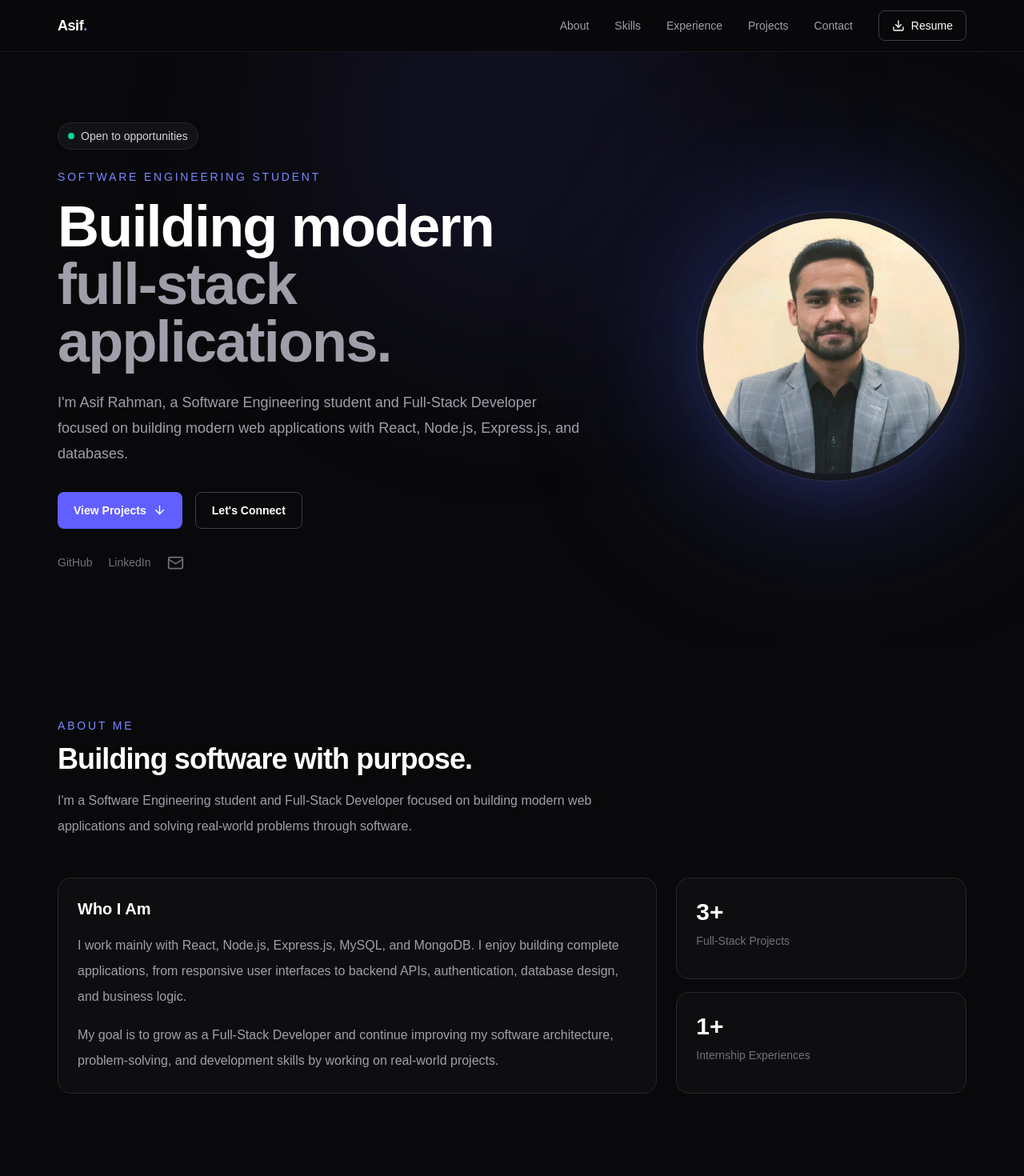
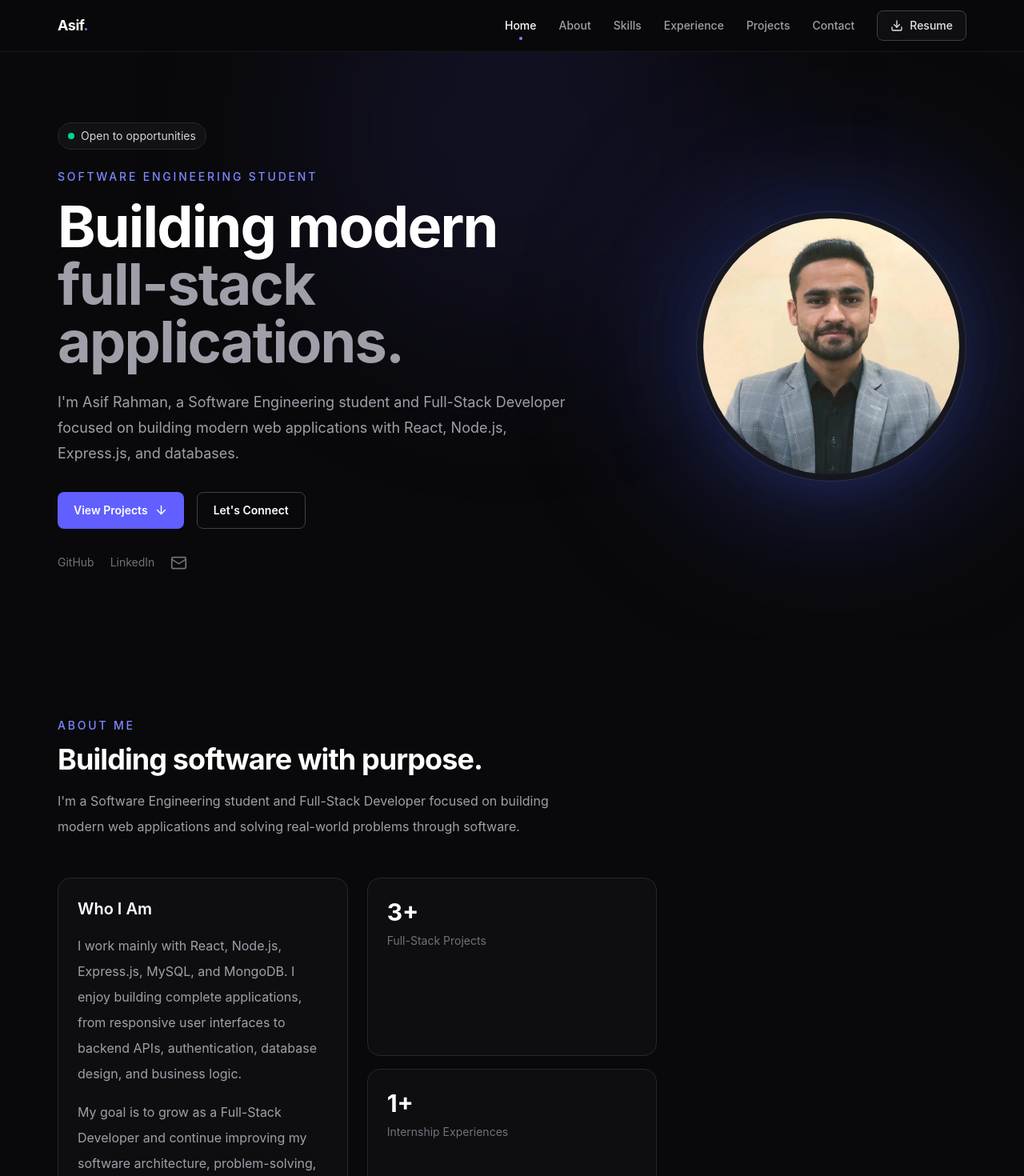
Before and after one commit to asifrahman-codes/my-portfolio, a React (Vite) app: page / in a window 1280 px wide. Shown: the top 1470 px of the page at 80% size. Built offline with nearby package versions, Linux system fonts and the light colour scheme.

Commit message:
feat(portfolio): implement premium UI, scroll-reveal animations, active navbar tracking, back-to-top button, and motion polish

```diff
--- a/src/App.jsx
+++ b/src/App.jsx
@@ -7,6 +7,7 @@
 import Projects from "./components/Projects";
 import Contact from "./components/Contact";
 import Footer from "./components/Footer";
+import BackToTop from "./components/BackToTop";
 
 function App() {
   return (
@@ -23,6 +24,8 @@
         <Contact />
       </main>
 
+      <BackToTop />
+
       <Footer />
     </div>
   );
--- a/src/components/About.jsx
+++ b/src/components/About.jsx
@@ -1,9 +1,12 @@
+import Reveal from "./Reveal";
+
 function About() {
   return (
     <section id="about" className="section">
       <div className="container">
 
         {/* Section Heading */}
+        <Reveal direction="up">
         <div className="mb-12 max-w-2xl">
           <p className="mb-3 text-sm font-medium uppercase tracking-[0.2em] text-indigo-400">
             About Me
@@ -19,11 +22,13 @@
             real-world problems through software.
           </p>
         </div>
+        </Reveal>
 
         {/* Content */}
         <div className="grid gap-6 lg:grid-cols-3">
 
           {/* About Card */}
+          <Reveal direction="up">
           <div className="rounded-2xl border border-zinc-800 bg-zinc-900/40 p-6 lg:col-span-2">
             <h3 className="text-xl font-semibold text-white">
               Who I Am
@@ -43,6 +48,7 @@
               on real-world projects.
             </p>
           </div>
+          </Reveal>
 
           {/* Stats */}
           <div className="grid grid-cols-2 gap-4 lg:grid-cols-1">
--- a/src/components/Contact.jsx
+++ b/src/components/Contact.jsx
@@ -24,21 +24,21 @@
             <div className="mt-10 flex flex-col gap-4 sm:flex-row sm:flex-wrap">
 
               <a
-                href="mailto:your-email@example.com"
+                href="mailto:asifdawar321@gmail.com"
                 className="inline-flex items-center justify-center rounded-lg bg-white px-5 py-3 text-sm font-semibold text-zinc-950 transition hover:bg-zinc-200"
               >
                 Email Me
               </a>
 
               <a
-                href="#"
+                href="https://www.linkedin.com/in/asifdawar"
                 className="inline-flex items-center justify-center rounded-lg border border-zinc-700 bg-zinc-950 px-5 py-3 text-sm font-medium text-zinc-200 transition hover:border-zinc-500 hover:text-white"
               >
                 LinkedIn
               </a>
 
               <a
-                href="#"
+                href="https://github.com/asifrahman-codes"
                 className="inline-flex items-center justify-center rounded-lg border border-zinc-700 bg-zinc-950 px-5 py-3 text-sm font-medium text-zinc-200 transition hover:border-zinc-500 hover:text-white"
               >
                 GitHub
--- a/src/components/Hero.jsx
+++ b/src/components/Hero.jsx
@@ -7,7 +7,7 @@
       <div className="pointer-events-none absolute left-1/2 top-[-10rem] -z-10 h-[32rem] w-[32rem] -translate-x-1/2 rounded-full bg-indigo-500/10 blur-[120px]" />
 
       <div className="container">
-        <div className="grid min-h-[calc(100vh-4rem)] items-center gap-12 py-20 lg:grid-cols-[1.2fr_0.8fr]">
+        <div className="grid min-h-[calc(100vh-4rem)] items-center gap-12 py-20 lg:grid-cols-[1.2fr_0.8fr] animate-[heroIn_0.8s_ease-out_both]">
 
           {/* Hero Content */}
           <div>
@@ -86,7 +86,7 @@
           </div>
 
           {/* Profile Image */}
-          <div className="flex justify-center lg:justify-end">
+          <div className="flex justify-center lg:justify-end animate-[heroIn_0.9s_0.15s_ease-out_both]">
             <div className="relative isolate">
 
               {/* Large ambient indigo glow */}
--- a/src/components/Navbar.jsx
+++ b/src/components/Navbar.jsx
@@ -1,7 +1,8 @@
-import { useState } from "react";
+import { useEffect, useState } from "react";
 import { Menu, X, Download } from "lucide-react";
 
 const navLinks = [
+  { name: "Home", href: "#home" },
   { name: "About", href: "#about" },
   { name: "Skills", href: "#skills" },
   { name: "Experience", href: "#experience" },
@@ -11,37 +12,79 @@
 
 function Navbar() {
   const [isOpen, setIsOpen] = useState(false);
+  const [activeSection, setActiveSection] = useState("home");
+
+  useEffect(() => {
+  const sections = navLinks
+    .map((link) => document.querySelector(link.href))
+    .filter(Boolean);
+
+  const observer = new IntersectionObserver(
+    (entries) => {
+      const visibleSection = entries
+        .filter((entry) => entry.isIntersecting)
+        .sort((a, b) => b.intersectionRatio - a.intersectionRatio)[0];
+
+      if (visibleSection) {
+        setActiveSection(visibleSection.target.id);
+      }
+    },
+    {
+      rootMargin: "-30% 0px -60% 0px",
+      threshold: [0, 0.2, 0.5, 1],
+    }
+  );
+
+  sections.forEach((section) => observer.observe(section));
+
+  return () => observer.disconnect();
+}, []);
+
+  const closeMenu = () => {
+    setIsOpen(false);
+  };
 
   return (
-    <header className="sticky top-0 z-50 border-b border-zinc-800/60 bg-zinc-950/80 backdrop-blur-md">
+    <header className="sticky top-0 z-50 border-b border-zinc-800/60 bg-zinc-950/80 backdrop-blur-xl">
       <div className="container">
-        <nav className="flex h-16 items-center justify-between">
-
+        <nav
+          className="flex h-16 items-center justify-between"
+          aria-label="Main navigation"
+        >
           {/* Logo */}
           <a
             href="#home"
-            className="text-lg font-bold tracking-tight text-white"
+            onClick={closeMenu}
+            className="text-lg font-bold tracking-tight text-white transition hover:text-zinc-200"
           >
             Asif<span className="text-indigo-400">.</span>
           </a>
 
           {/* Desktop Navigation */}
-          <div className="hidden items-center gap-8 md:flex">
+          <div className="hidden items-center gap-7 md:flex">
             {navLinks.map((link) => (
               <a
                 key={link.name}
                 href={link.href}
-                className="text-sm text-zinc-400 transition hover:text-white"
-              >
+                className={`relative text-sm font-medium transition ${
+                  activeSection === link.href.substring(1)
+                  ? "text-white"
+                  : "text-zinc-400 hover:text-white"
+                }`}
+                >
                 {link.name}
+                  {activeSection === link.href.substring(1) && (
+                    <span className="absolute -bottom-2 left-1/2 h-1 w-1 -translate-x-1/2 rounded-full bg-indigo-400" />
+                    )}
               </a>
             ))}
 
+            {/* Resume */}
             <a
               href="/Asif_Rahman_Resume.pdf"
               target="_blank"
               rel="noopener noreferrer"
-              className="flex items-center gap-2 rounded-lg border border-zinc-700 px-4 py-2 text-sm font-medium text-white transition hover:border-zinc-500 hover:bg-zinc-900"
+              className="inline-flex items-center gap-2 rounded-lg border border-zinc-700 bg-zinc-900/50 px-4 py-2 text-sm font-medium text-zinc-200 transition hover:border-zinc-500 hover:bg-zinc-900 hover:text-white"
             >
               <Download size={16} />
               Resume
@@ -51,24 +94,29 @@
           {/* Mobile Menu Button */}
           <button
             type="button"
-            onClick={() => setIsOpen(!isOpen)}
-            className="rounded-lg p-2 text-zinc-300 transition hover:bg-zinc-900 hover:text-white md:hidden"
-            aria-label="Toggle navigation"
+            onClick={() => setIsOpen((open) => !open)}
+            className="rounded-lg border border-transparent p-2 text-zinc-300 transition hover:border-zinc-800 hover:bg-zinc-900 hover:text-white md:hidden"
+            aria-label={isOpen ? "Close navigation menu" : "Open navigation menu"}
+            aria-expanded={isOpen}
+            aria-controls="mobile-navigation"
           >
-            {isOpen ? <X size={24} /> : <Menu size={24} />}
+            {isOpen ? <X size={23} /> : <Menu size={23} />}
           </button>
         </nav>
 
         {/* Mobile Navigation */}
         {isOpen && (
-          <div className="border-t border-zinc-800 py-4 md:hidden">
+          <div
+            id="mobile-navigation"
+            className="border-t border-zinc-800/70 py-4 md:hidden"
+          >
             <div className="flex flex-col gap-1">
               {navLinks.map((link) => (
                 <a
                   key={link.name}
                   href={link.href}
-                  onClick={() => setIsOpen(false)}
-                  className="rounded-lg px-3 py-3 text-sm text-zinc-300 transition hover:bg-zinc-900 hover:text-white"
+                  onClick={closeMenu}
+                  className="rounded-lg px-3 py-3 text-sm font-medium text-zinc-300 transition hover:bg-zinc-900 hover:text-white"
                 >
                   {link.name}
                 </a>
@@ -78,7 +126,8 @@
                 href="/Asif_Rahman_Resume.pdf"
                 target="_blank"
                 rel="noopener noreferrer"
-                className="flex items-center gap-2 rounded-lg border border-zinc-700 px-4 py-2 text-sm font-medium text-white transition hover:border-zinc-500 hover:bg-zinc-900"
+                onClick={closeMenu}
+                className="mt-2 inline-flex items-center justify-center gap-2 rounded-lg border border-zinc-700 bg-zinc-900/50 px-4 py-3 text-sm font-medium text-zinc-200 transition hover:border-zinc-500 hover:bg-zinc-900 hover:text-white"
               >
                 <Download size={16} />
                 Resume
@@ -86,7 +135,6 @@
             </div>
           </div>
         )}
-
       </div>
     </header>
   );
--- /dev/null
+++ b/src/components/Reveal.jsx
@@ -0,0 +1,61 @@
+import { useEffect, useRef, useState } from "react";
+
+function Reveal({
+  children,
+  className = "",
+  direction = "up",
+}) {
+  const ref = useRef(null);
+  const [isVisible, setIsVisible] = useState(false);
+
+  useEffect(() => {
+    const element = ref.current;
+
+    if (!element) return;
+
+    const observer = new IntersectionObserver(
+      ([entry]) => {
+        if (entry.isIntersecting) {
+          setIsVisible(true);
+          observer.unobserve(element);
+        }
+      },
+      {
+        threshold: 0.12,
+      }
+    );
+
+    observer.observe(element);
+
+    return () => observer.disconnect();
+  }, []);
+
+  const directionClasses = {
+    up: "translate-y-6",
+    down: "-translate-y-6",
+    left: "translate-x-6",
+    right: "-translate-x-6",
+  };
+
+  return (
+    <div
+      ref={ref}
+      className={`
+        ${className}
+        transform
+        transition-all
+        duration-700
+        ease-out
+        ${
+          isVisible
+            ? "translate-x-0 translate-y-0 opacity-100"
+            : `${directionClasses[direction]} opacity-0`
+        }
+      `}
+    >
+      {children}
+    </div>
+  );
+}
+
+export default Reveal;
--- a/src/index.css
+++ b/src/index.css
@@ -1,4 +1,8 @@
 @import "tailwindcss";
+
+/* ================================
+   Global
+================================ */
 
 html {
   scroll-behavior: smooth;
@@ -8,24 +12,78 @@
   margin: 0;
   background: #09090b;
   color: #fafafa;
-  font-family: Arial, sans-serif;
+  font-family:
+    Inter,
+    ui-sans-serif,
+    system-ui,
+    -apple-system,
+    BlinkMacSystemFont,
+    "Segoe UI",
+    sans-serif;
+  -webkit-font-smoothing: antialiased;
+  text-rendering: optimizeLegibility;
 }
 
 * {
   box-sizing: border-box;
 }
 
+/* ================================
+   Selection
+================================ */
+
 ::selection {
   background: #6366f1;
   color: #ffffff;
 }
 
+/* ================================
+   Scrollbar
+================================ */
+
+::-webkit-scrollbar {
+  width: 8px;
+}
+
+::-webkit-scrollbar-track {
+  background: #09090b;
+}
+
+::-webkit-scrollbar-thumb {
+  background: #27272a;
+  border-radius: 999px;
+}
+
+::-webkit-scrollbar-thumb:hover {
+  background: #3f3f46;
+}
+
+/* ================================
+   Focus
+================================ */
+
+:focus-visible {
+  outline: 2px solid #818cf8;
+  outline-offset: 3px;
+}
+
+/* ================================
+   Container
+================================ */
+
 .container {
   width: 100%;
   max-width: 1200px;
   margin: 0 auto;
-  padding-left: 24px;
-  padding-right: 24px;
+  padding-left: 20px;
+  padding-right: 20px;
+}
+
+@media (min-width: 640px) {
+  .container {
+    padding-left: 24px;
+    padding-right: 24px;
+  }
 }
 
 @media (min-width: 1024px) {
@@ -34,6 +92,10 @@
     padding-right: 32px;
   }
 }
+
+/* ================================
+   Sections
+================================ */
 
 .section {
   padding-top: 96px;
@@ -46,3 +108,60 @@
     padding-bottom: 72px;
   }
 }
+
+/* ================================
+   Reduced Motion
+================================ */
+
+@media (prefers-reduced-motion: reduce) {
+  html {
+    scroll-behavior: auto;
+  }
+
+  *,
+  *::before,
+  *::after {
+    animation-duration: 0.01ms !important;
+    animation-iteration-count: 1 !important;
+    transition-duration: 0.01ms !important;
+    scroll-behavior: auto !important;
+  }
+}
+
+
+
+@keyframes heroIn {
+  from {
+    opacity: 0;
+    transform: translateY(24px);
+  }
+
+  to {
+    opacity: 1;
+    transform: translateY(0);
+  }
+}
+
+/* animation keyframes */
+@keyframes heroIn {
+  from {
+    opacity: 0;
+    transform: translateY(24px);
+  }
+
+  to {
+    opacity: 1;
+    transform: translateY(0);
+  }
+}
+
+@media (prefers-reduced-motion: reduce) {
+  *,
+  *::before,
+  *::after {
+    animation-duration: 0.01ms !important;
+    animation-iteration-count: 1 !important;
+    transition-duration: 0.01ms !important;
+    scroll-behavior: auto !important;
+  }
+}
```
Also changed, not shown: index.html (+37 -4 lines), src/components/BackToTop.jsx (added, +38 -0 lines), src/components/ProjectCard.jsx (+4 -4 lines).
